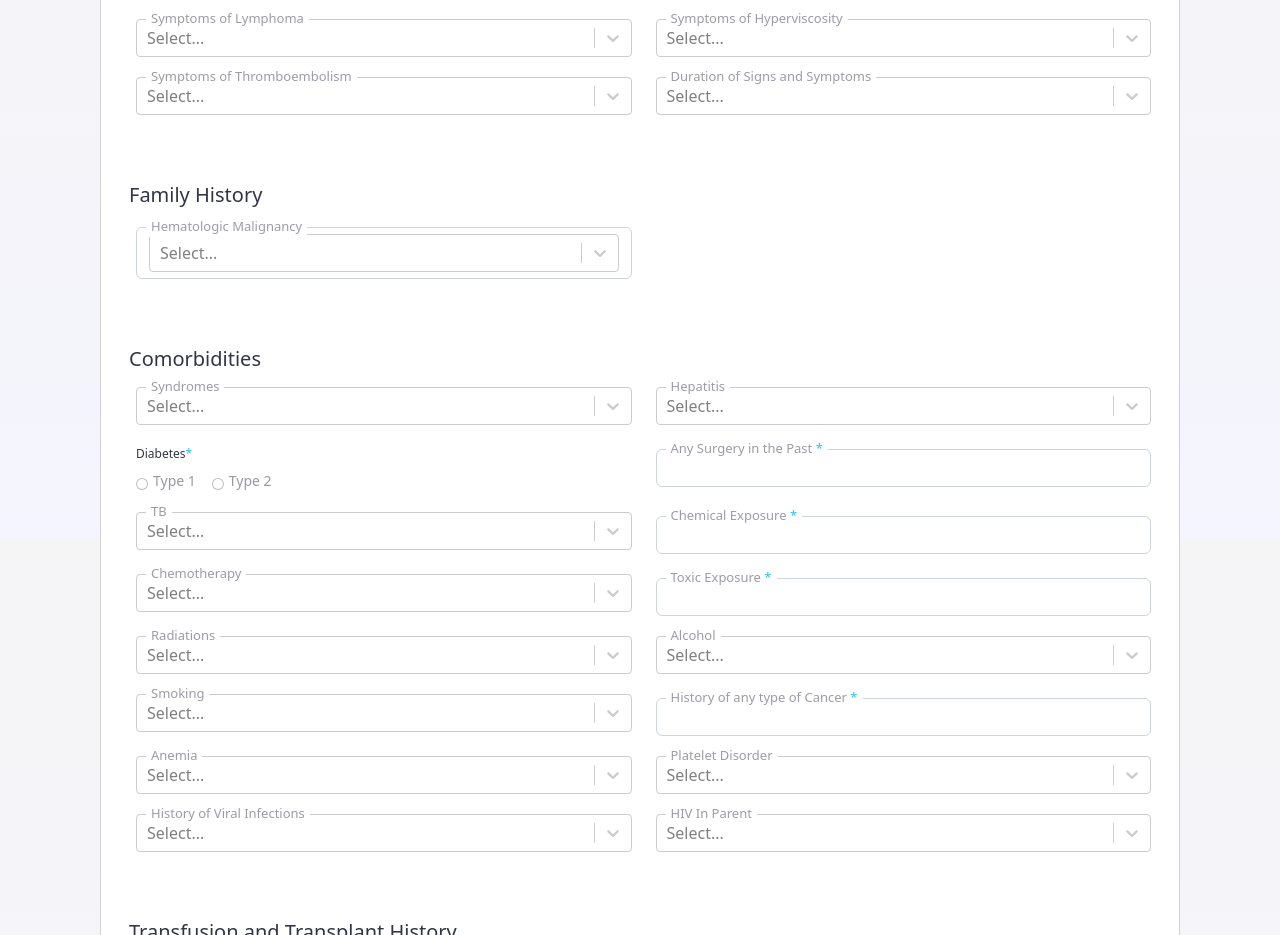
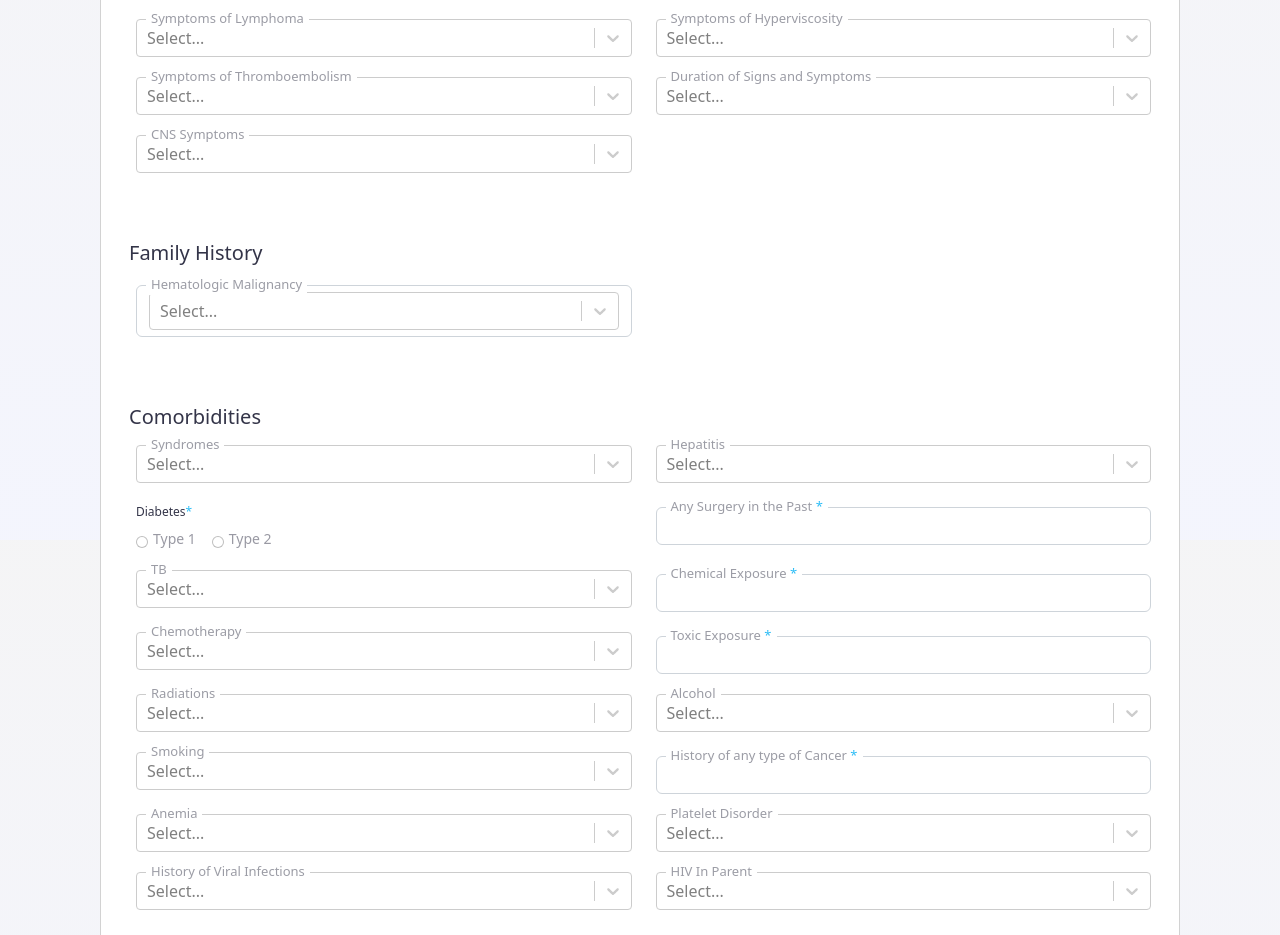
Before and after one commit to devbrian0214/Electronic-Health-Record-System, a Next.js app: page /complain/1 in a window 1280 px wide. Shown: the part 1060-1995 px from the top of the page. Built offline with nearby package versions, Linux system fonts and the light colour scheme; no server answers; the database is empty.

Commit message:
Add new symptom field and update form handling

```diff
--- a/src/app/components/complain/AddComplain.jsx
+++ b/src/app/components/complain/AddComplain.jsx
@@ -37,6 +37,7 @@ const AddComplain = ({ patient }) => {
       lumphomaSymptoms: [],
       hyperviscositySymptoms: [],
       durationSymptom: "",
+      cncSymptoms: [],
     },
     familyHistory: {
       hematologicMalignancy: [],
@@ -87,7 +88,6 @@ const AddComplain = ({ patient }) => {
   });
   const handleChange = (e) => {
     const { name, value } = e.target;
-    // console.log(name, value);
 
     // Handling nested state
     const nameParts = name.split(".");
@@ -108,7 +108,7 @@ const AddComplain = ({ patient }) => {
   };
   const handleSubmit = async (e) => {
     e.preventDefault();
-    // console.log(formState);
+
     setLoading(true);
 
     try {
--- a/src/app/components/complain/SymptomHistory.jsx
+++ b/src/app/components/complain/SymptomHistory.jsx
@@ -64,13 +64,13 @@ const SymptomHistory = ({ symptomHistory, handleChange }) => {
     { value: "Chronic", label: "Chronic" },
   ];
 
-  // const cnsSymptomsOptions = [
-  //   { value: "Seizure", label: "Seizure" },
-  //   { value: "Imbalance", label: "Imbalance" },
-  //   { value: "Facial Muscle Weakness", label: "Facial Muscle Weakness" },
-  //   { value: "Blurred Vision", label: "Blurred Vision" },
-  //   { value: "Headache", label: "Headache" },
-  // ];
+  const cnsSymptomsOptions = [
+    { value: "Seizure", label: "Seizure" },
+    { value: "Imbalance", label: "Imbalance" },
+    { value: "Facial Muscle Weakness", label: "Facial Muscle Weakness" },
+    { value: "Blurred Vision", label: "Blurred Vision" },
+    { value: "Headache", label: "Headache" },
+  ];
 
   const handleSelectChange = (selectedOptions, { name }) => {
     // Ensure selectedOptions is an array
@@ -117,7 +117,6 @@ const SymptomHistory = ({ symptomHistory, handleChange }) => {
                     className='basic-multi-select'
                     classNamePrefix='select'
                     onChange={handleSelectChange}
-
                   />
                 </div>
               </div>
@@ -136,7 +135,6 @@ const SymptomHistory = ({ symptomHistory, handleChange }) => {
                     isMulti
                     options={anemiaSymptomsOptions}
                     onChange={handleSelectChange}
-
                   />
                 </div>
               </div>
@@ -160,7 +158,6 @@ const SymptomHistory = ({ symptomHistory, handleChange }) => {
                         value: "Recurrent Infections",
                       },
                     ]}
-
                   />
                 </div>
               </div>
@@ -179,7 +176,6 @@ const SymptomHistory = ({ symptomHistory, handleChange }) => {
                     onChange={handleSelectChange}
                     isMulti
                     options={thrombocytopeniaSymptomsOptions}
-
                     className='basic-multi-select'
                     classNamePrefix='select'
                   />
@@ -200,7 +196,6 @@ const SymptomHistory = ({ symptomHistory, handleChange }) => {
                     onChange={handleSelectChange}
                     options={lymphomaSymptomsOptions}
                     isMulti
-
                   />
                 </div>
               </div>
@@ -221,7 +216,6 @@ const SymptomHistory = ({ symptomHistory, handleChange }) => {
                     onChange={handleSelectChange}
                     options={hyperviscositySymptomsOptions}
                     isMulti
-
                   />
                 </div>
               </div>
@@ -242,7 +236,6 @@ const SymptomHistory = ({ symptomHistory, handleChange }) => {
                     onChange={handleSelectChange}
                     options={thromboembolismSymptomsOptions}
                     isMulti
-
                   />
                 </div>
               </div>
@@ -262,7 +255,24 @@ const SymptomHistory = ({ symptomHistory, handleChange }) => {
                     name='durationSymptom'
                     onChange={handleSelectChange}
                     options={durationSymptomsOptions}
+                  />
+                </div>
+              </div>
 
+              {/* CNS Symptoms */}
+              <div className='col-md-6'>
+                <div className='form-group local-forms'>
+                  <label className='focus-label'>CNS Symptoms</label>
+                  <Select
+                    styles={{
+                      menu: (provided) => ({ ...provided, zIndex: 9999 }),
+                    }}
+                    className='basic-multi-select'
+                    classNamePrefix='select'
+                    name='cncSymptoms'
+                    onChange={handleSelectChange}
+                    options={cnsSymptomsOptions}
+                    isMulti
                   />
                 </div>
               </div>
```
Also changed, not shown: 1 other file (tests, documents, lock files or other folders).
